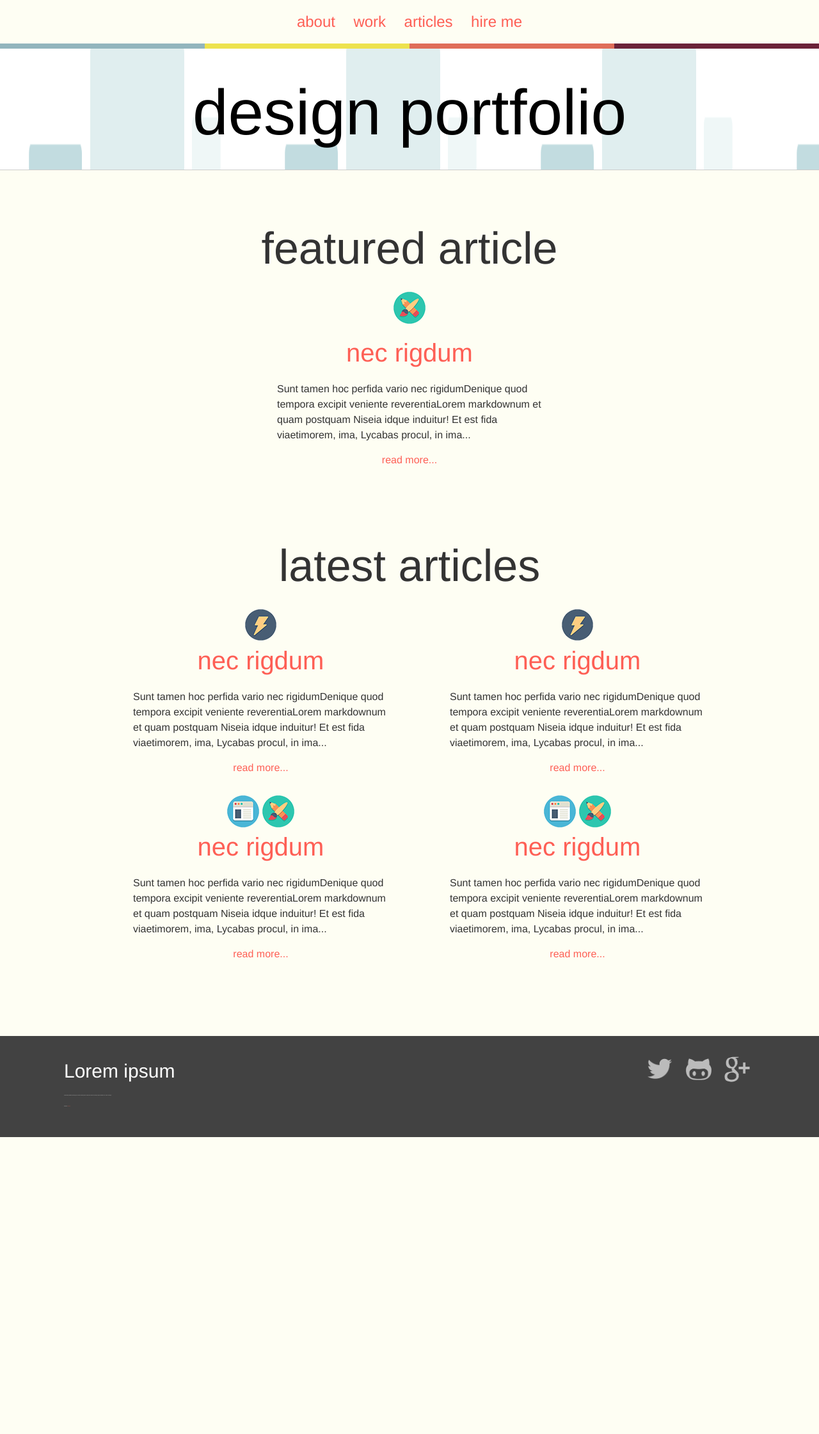
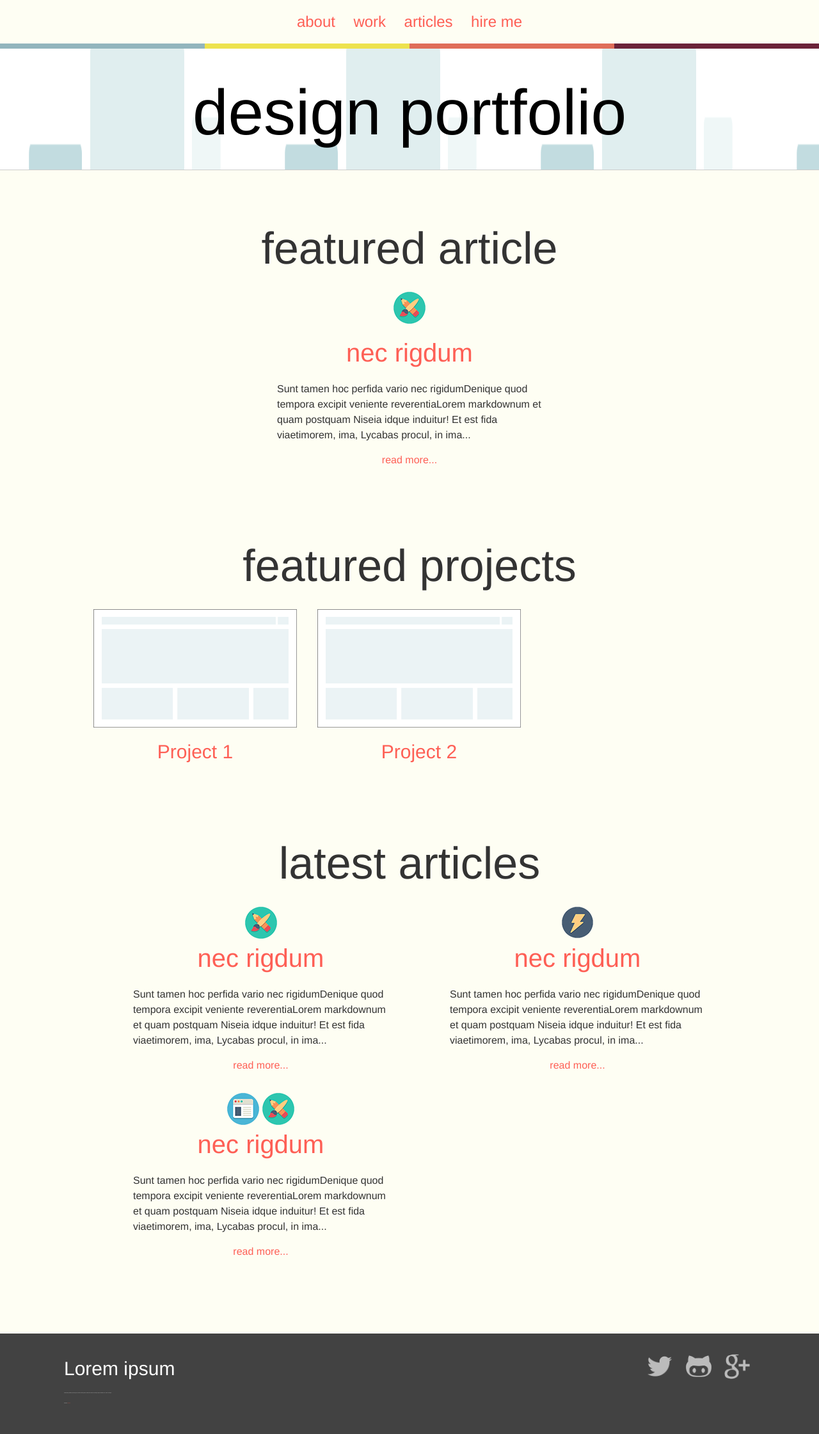
Before and after one commit to acandael/designer-portfolio, a Jekyll site: the page built from index.html, in a window 1280 px wide. Shown: the whole page at 64% size. Built offline with Jekyll 4.4.1, drawn with Linux system fonts in a browser that asks for light colours; before the commit the page ends 1777 px from its top, so only the background shows below that.

Commit message:
implement projects

```diff
--- /dev/null
+++ b/_includes/project.html
@@ -0,0 +1,10 @@
+<li class="project">
+  <a href="{{ project.url }}">
+    <figure>
+      <img src="{{ project.featured_image }}" alt="Thumbnail for {{ project.title }}">
+      <figcaption class="project-caption">
+        {{ project.title }}
+      </figcaption>
+    </figure>
+  </a>
+</li>
--- a/_posts/project/2016-08-24-project-1.markdown
+++ b/_posts/project/2016-08-24-project-1.markdown
@@ -1,9 +1,10 @@
 ---
 layout: post
-title:  "nec rigdum"
+title:  "Project 1"
 date:   2016-08-24 18:25:43 +0200
 categories: project
 featured: true
+featured_image: "images/project.png"
 tags: snippet
 ---
 
--- a/_posts/project/2016-08-25-project-2.markdown
+++ b/_posts/project/2016-08-25-project-2.markdown
@@ -1,8 +1,9 @@
 ---
 layout: post
-title:  "nec rigdum"
+title:  "Project 2"
 date:   2016-08-25 18:25:43 +0200
 categories: project
+featured_image: "images/project.png"
 tags: layout design
 ---
 
--- /dev/null
+++ b/_sass/components/project.scss
@@ -0,0 +1,17 @@
+.project-list {
+  @extend %clearfix;
+  padding: 0;
+  list-style: none;
+}
+
+.project {
+  float: left;
+  width: 33.33%;
+  padding: 0 1em;
+  text-align: center;
+}
+
+.project-caption {
+  margin-top: 0.5em;
+  font-size: $h3-font-size;
+}
--- a/css/main.scss
+++ b/css/main.scss
@@ -62,5 +62,6 @@ $on-laptop:        800px;
         "layout",
         "syntax-highlighting",
         "gradient-bar",
-        "components/post"
+        "components/post",
+        "components/project"
 ;
--- a/index.html
+++ b/index.html
@@ -9,7 +9,7 @@ layout: default
     <div class="wrapper">
       <h1>featured article</h1>
       {% assign count = 0 %}
-        {% for post in site.posts reversed %}
+        {% for post in site.categories['blog'] reversed %}
           {% if post.featured == true and count < 1 %}
             <div class="post post-featured">
               {% include post.html %}
@@ -20,12 +20,20 @@ layout: default
     </div>
   </section>
   <!-- section for featured projects -->
+  <section class="site-section">
+    <h1>featured projects</h1>
+    <ul class="project-list">
+      {% for project in site.categories['project'] reversed | limit:3 %}
+          {% include project.html %}
+      {% endfor %}
+    </ul>
+  </section>
   <!-- section for featured articles -->
   <section class="site-section site-section-last">
     <div class="wrapper">
       <h1>latest articles</h1>
       <ul class="post-list">
-        {% for post in site.posts reversed | limit:4 %}
+        {% for post in site.categories['blog'] reversed | limit:4 %}
           <li class="post">
             {% include post.html %}
           </li>
```
